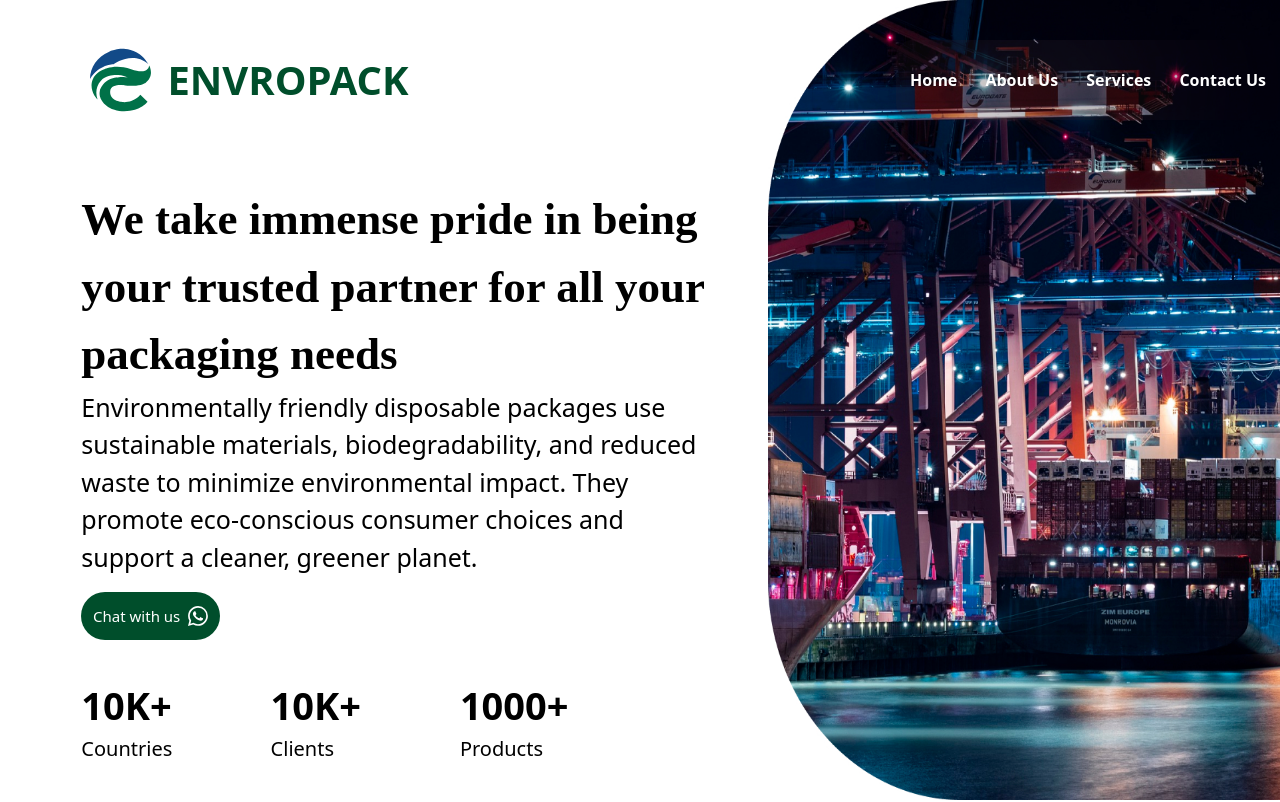
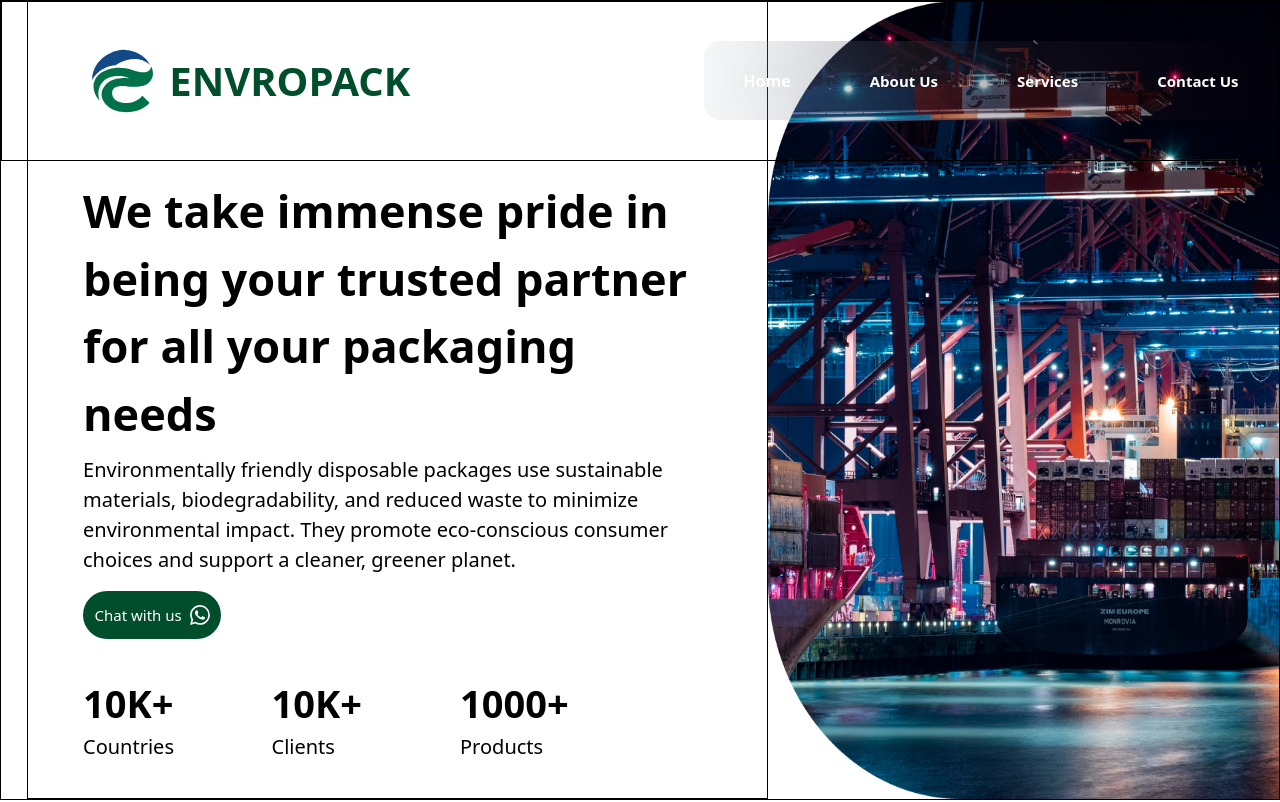
Before and after one commit to Amalrajtpnr/Envropack, a Next.js app: page / in a window 1280 px wide. Shown: the top 802 px of the page. Built offline with nearby package versions, Linux system fonts and the light colour scheme.

Commit message:
ui edited

```diff
--- a/components/InclinedImage.tsx
+++ b/components/InclinedImage.tsx
@@ -8,12 +8,12 @@ export default function InclinedImage() {
     <img
       src="/images/I1.jpg"
       alt=""
-      className={` absolute lg:top-[10%] sm300:top-[3%] sm500:top-0  lg:w-[65%] sm300:w-[65%] sm500:w-[70%] sm500:h-[70%] lg:h-[65%] sm300:h-[50%] lg:right-0 sm300:right-[10%] rounded-2xl z-[100]`}
+      className={` absolute lg:top-[10%] sm300:top-[8%] sm500:top-0  lg:w-[65%] sm300:w-[65%] sm500:w-[70%] sm500:h-[70%] lg:h-[65%] sm300:h-[50%] lg:right-0 sm300:right-[5%] rounded-2xl z-[100]`}
     />
     <img
       src="/images/delivery.jpg"
       alt=""
-      className={` w-[65%] lg:h-[65%] sm300:h-[50%]  absolute lg:bottom-[6%] sm500:w-[70%] sm500:h-[70%] sm500:bottom-0  sm300:bottom-[14%] lg:right-[20%] sm300:right-[28%] rounded-2xl   `}
+      className={` w-[65%] lg:h-[65%] sm300:h-[50%]  absolute lg:bottom-[6%] sm500:w-[70%] sm500:h-[70%] sm500:bottom-0  sm300:bottom-[8%] lg:right-[20%] sm300:right-[27%] rounded-2xl   `}
     />
   </div>
   )
--- a/components/NavBar.tsx
+++ b/components/NavBar.tsx
@@ -6,8 +6,8 @@ export default function NavBar() {
   const [popUp, setPopUp] = useState(false);
 
   return (
-    <div className="w-full lg:h-[20%] sm300:h-[30%] bg-transparent flex  flex-row items-center lg:justify-between sm300:justify-start  lg:absolute lg:p-0  sm500:p-8 sm500:box-border ">
-      <div className="lg:w-[40%] sm300:w-[90%] h-full flex flex-row items-center lg:justify-start   lg:ml-[90px] sm300:ml-3 ">
+    <div className="w-full lg:h-[20%] sm500:h-[20%] sm300:h-[30%] bg-transparent flex  flex-row items-center lg:justify-between sm300:justify-start  lg:absolute sm500:absolute  border border-black">
+      <div className="lg:w-[40%]  sm300:w-[90%] h-full flex flex-row items-center lg:justify-start   lg:ml-[90px] sm300:ml-3 ">
         <img
           src="/images/logo1.svg"
           alt=""
@@ -17,7 +17,7 @@ export default function NavBar() {
           ENVROPACK
         </h1>
       </div>
-      <div className="w-[20%] h-full lg:hidden  sm300:flex flex-col items-center justify-center ">
+      <div className="w-[20%] h-full lg:hidden  sm300:flex sm500:hidden flex-col items-center justify-center ">
         <FaBars
           onClick={() => {
             setPopUp(!popUp);
@@ -25,28 +25,28 @@ export default function NavBar() {
           size={30}
         />
       </div>
-      <div className="w-[30%] h-full lg:flex sm300:hidden sm500:hidden  flex-row items-center justify-center ">
+      <div className="w-[30%] sm500:w-[45%] h-full lg:flex sm300:hidden   sm500:flex  flex-row items-center justify-center ">
         <div className="w-full h-[50%] flex flex-row items-center justify-around rounded-l-2xl bg-transparent   backdrop-blur-[100px]   ">
           <a
-            className="text-white sm500:text-[30px] sm300:text-[16px] lg:text-[16px] font-semibold cursor-pointer"
+            className="text-white  sm500:text-[15px] sm300:text-[16px] lg:text-[16px] font-semibold cursor-pointer"
             href="#home"
           >
             Home
           </a>
           <a
-            className="text-white text-[16px] font-semibold cursor-pointer"
+            className="text-white sm500:text-[15px] sm300:text-[16px] font-semibold cursor-pointer"
             href="#about"
           >
             About Us
           </a>
           <a
-            className="text-white text-[16px] font-semibold cursor-pointer"
+            className="text-white sm500:text-[15px] sm300:text-[16px] font-semibold cursor-pointer"
             href="#services"
           >
             Services
           </a>
           <a
-            className="text-white text-[16px] font-semibold cursor-pointer"
+            className="text-white sm500:text-[15px] sm300:text-[16px] font-semibold cursor-pointer"
             href="#footer"
           >
             Contact Us{" "}
--- a/containers/AboutSection.tsx
+++ b/containers/AboutSection.tsx
@@ -26,13 +26,13 @@ export default function AboutSection() {
       </div>
       <div className="w-full h-[50%] flex flex-col items-center justify-center sm300:mt-8 lg:mt-0  ">
         <div className="w-[88%] h-full flex lg:flex-row sm300:flex-col items-start justify-between ">
-          <div className="lg:w-[45%] sm300:w-[100%] lg:h-[100%] sm300:h-[10%] flex flex-col lg:items-start sm300:items-center justify-between ">
+          <div className="lg:w-[35%] sm300:w-[100%] lg:h-[100%] sm300:h-[10%] flex flex-col lg:items-start sm300:items-center justify-between  ">
             <h1 className="lg:text-[30px] sm300:text-[20px] sm500:text-[40px] text-[#004E2B] text-left font-bold">
               What we’re trying to solve
             </h1>
-            <img src="/images/cup.jpg" alt="" className="w-[70%] h-[80%] lg:flex sm300:hidden" />
+            <img src="/images/cup.jpg" alt="" className="lg:w-[100%] h-[80%] lg:flex sm300:hidden" />
           </div>{" "}
-          <div className="lg:w-[55%] lg:h-full sm300:h-full flex flex-col items-start justify-center sm500:mt-6 sm300:mt-0 lg:mt-0">
+          <div className="lg:w-[60%] lg:h-full sm300:h-full flex flex-col items-start justify-center sm500:mt-6 sm300:mt-0 lg:mt-0">
             <h1 className="lg:text-[20px] sm300:text-[15px] sm500:text-[25px] lg:text-left sm300:text-center sm300:leading-relaxed font-light ">
               Our mission is to become the number one provider complete
               Disposable ,food packaging solutions in quality, hygienic and safe
--- a/containers/LandingSection.tsx
+++ b/containers/LandingSection.tsx
@@ -4,29 +4,29 @@ import NavBar from "../components/NavBar";
 
 export default function LandingSection() {
   return (
-    <div id="home" className="lg:w-full sm300:w-full lg:h-[100vh] sm300:h-[110vh] sm500:h-[95vh] sm550:h-[150vh] flex lg:flex-row sm300:flex-col lg:items-start sm300:items-center lg:justify-end sm300:justify-between lg:relative sm300:relative ">
+    <div id="home" className="lg:w-full sm500:w-full sm300:w-full lg:h-[100vh] sm300:h-[110vh] sm500:h-[50vh] border border-black  flex lg:flex-row sm500:flex-row sm300:flex-col lg:items-start sm500:items-start sm300:items-center lg:justify-end sm500:justify-end sm300:justify-between lg:relative sm500:relative sm300:relative ">
       <NavBar/>
-      <div className="lg:w-[58%] sm300:w-full lg:h-full sm300:min-h-[50%] flex flex-col items-center justify-center  ">
-        <div className="lg:w-[85%] sm300:w-[85%]  lg:h-full sm300:h-full flex flex-col lg:items-start sm300:items-center lg:justify-end sm300:justify-center   ">
-          <h1 className="lg:text-[45px] sm300:text-[20px] sm500:text-[45px] lg:text-left sm300:text-center font-bold lg:font-Encode ">
+      <div className="lg:w-[58%] sm300:w-full sm500:w-full lg:h-full sm500:h-full sm300:min-h-[50%] flex flex-col items-center justify-center  border border-black">
+        <div className="lg:w-[85%] sm500:w-[55%] sm300:w-[85%]  lg:h-full sm300:h-full flex flex-col lg:items-start sm300:items-center lg:justify-end sm300:justify-center   ">
+          <h1 className="lg:text-[45px] sm300:text-[20px] sm500:text-[25px] lg:text-left sm300:text-center font-bold ">
             We take immense pride in being your trusted partner for all your
             packaging needs
           </h1>
-          <h1 className="lg:text-[25px] sm300:text-[15px] sm500:text-[25px] lg:text-left sm300:text-center font-light ">
+          <h1 className="lg:text-[20px] sm300:text-[15px] sm500:text-[20px] lg:text-left sm300:text-center font-light  lg:mt-2 sm300:mt-0 sm500:mt-0">
             Environmentally friendly disposable packages use sustainable
             materials, biodegradability, and reduced waste to minimize
             environmental impact. They promote eco-conscious consumer choices
             and support a cleaner, greener planet.
           </h1>
           <a href="https://wa.me/+971526465157" className="lg:w-[22%] sm300:w-[40%] sm500:w-[28%] sm500:h-[8%] lg:h-[6%] sm300:h-[10%] bg-[#004E2B]  flex flex-row items-center justify-center rounded-full mt-4 cursor-pointer">
-            <button className="lg:text-[15px] sm300:text-[12px] sm500:text-[20px] text-white focus:outline-none">
+            <button className="lg:text-[15px] sm300:text-[12px] sm500:text-[20px] text-white focus:outline-none  ">
               Chat with us
             </button>
             <BsWhatsapp size={20} color="white" className="ml-2" />
           </a>
           <div className="w-[80%] h-[20%] flex flex-row items-start justify-between ">
             <div className="w-[25%] h-full flex flex-col items-start justify-center ">
-              <h1 className="lg:text-[38px] sm300:text-[18px]  sm500:text-[45px] text-left font-bold">10K+</h1>
+              <h1 className="lg:text-[38px] sm300:text-[18px]  sm500:text-[45px] text-left font-bold ">10K+</h1>
               <h1 className="lg:text-[20px] sm300:text-[13px] sm500:text-[30px] text-left  font-light ">Countries</h1>
             </div>
             <div className="w-[25%] h-full flex flex-col items-start justify-center ">
@@ -40,9 +40,9 @@ export default function LandingSection() {
           </div>
         </div>
       </div>
-      <div className="lg:w-[40%] sm300:w-[100%] lg:h-full sm300:h-[50%] flex flex-col items-center justify-start ">
-        <img src="/images/shipping.jpg" className="w-full h-full lg:flex sm300:hidden" alt="" />
-        <img src="/images/shippingmb.jpg" className="w-full h-full sm300:flex lg:hidden" alt="" />
+      <div className="lg:w-[40%] sm500:w-[70%] sm300:w-[100%] lg:h-full sm500:h-full sm300:h-[50%] flex flex-col items-center justify-start ">
+        <img src="/images/shipping.jpg" className="w-full h-full lg:flex sm300:hidden sm500:flex" alt="" />
+        <img src="/images/shippingmb.jpg" className="w-full h-full sm300:flex lg:hidden sm500:hidden" alt="" />
 
 
       </div>
--- a/containers/ThirdSection.tsx
+++ b/containers/ThirdSection.tsx
@@ -3,7 +3,7 @@ import Quality from "../components/Quality";
 
 export default function ThirdSection() {
   return (
-    <div className="w-full lg:h-[100vh] sm500:h-[60vh] flex flex-col items-center justify-between mt-10">
+    <div className="w-full lg:h-[100vh] sm500:h-[60vh] sm300:[100vh] flex flex-col items-center justify-between mt-10">
       <div className="w-[88%] lg:h-[40%]  sm300:h-[40%] sm500:h-[40%] flex flex-col lg:items-start sm500:items-center justify-start">
         <h1 className="lg:text-[30px] sm300:text-[20px] sm500:text-[40px] text-[#004E2B] text-left font-bold">
           More reason to trust us...
```
Also changed, not shown: components/Quality.tsx (+9 -9 lines).
